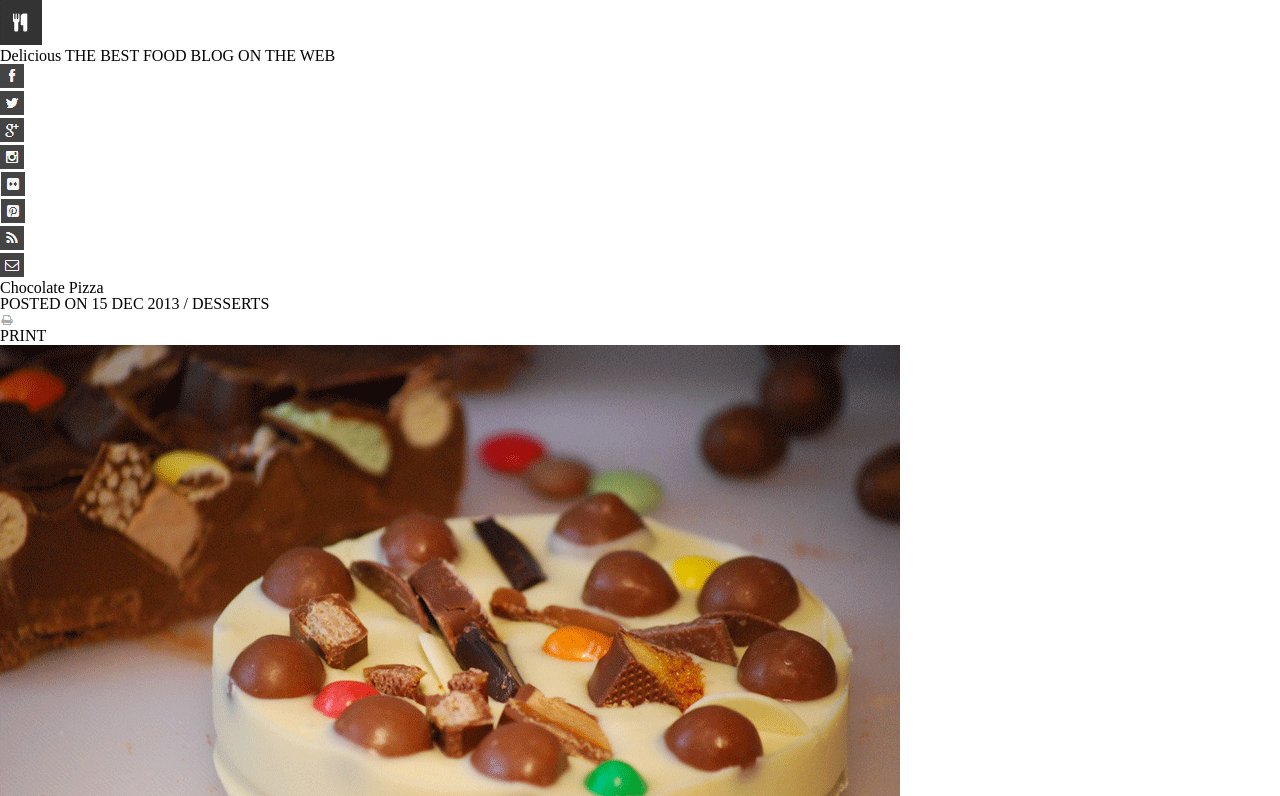
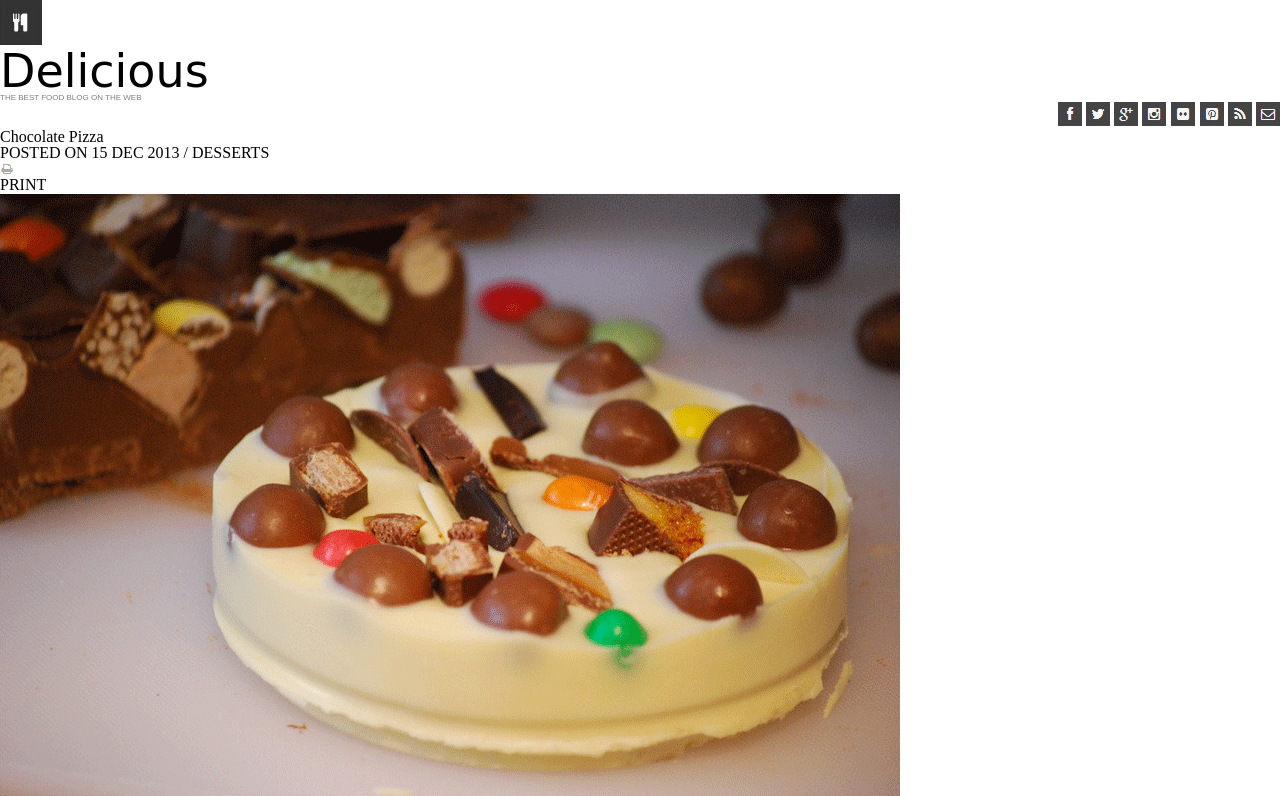
Before and after one commit to masonrybits/Chocolate-Pizza, a plain HTML site: page index.html in a window 1280 px wide. Shown: the top 796 px of the page. Drawn offline with Linux system fonts and the light colour scheme.

Commit message:
change the header: font, icons to right

```diff
--- a/css/style.css
+++ b/css/style.css
@@ -0,0 +1,25 @@
+header {
+  width: 100%;
+  display: inline-block;
+}
+
+header ul {
+  float: right;
+  display: inline-block;
+}
+
+li {
+  display: inline-block;
+}
+
+header h1 {
+  font-size: 46px;
+  font-family: Brush Script MT, Brush Script Std, cursive;
+}
+
+header p {
+  clear: both;
+  color: grey;
+  font-size: 8px;
+  font-family: Arial, sans-serif;
+}
--- a/index.html
+++ b/index.html
@@ -14,7 +14,8 @@
 
   <header>
     <img src="img/logo.png" alt="logo">
-    <p>Delicious THE BEST FOOD BLOG ON THE WEB</p>
+    <h1>Delicious</h1>
+    <p>THE BEST FOOD BLOG ON THE WEB</p>
     <ul>
       <li><a><img src="img/fb-icon.png"></a></li>
       <li><a><img src="img/twit-icon.png"></a></li>
```
